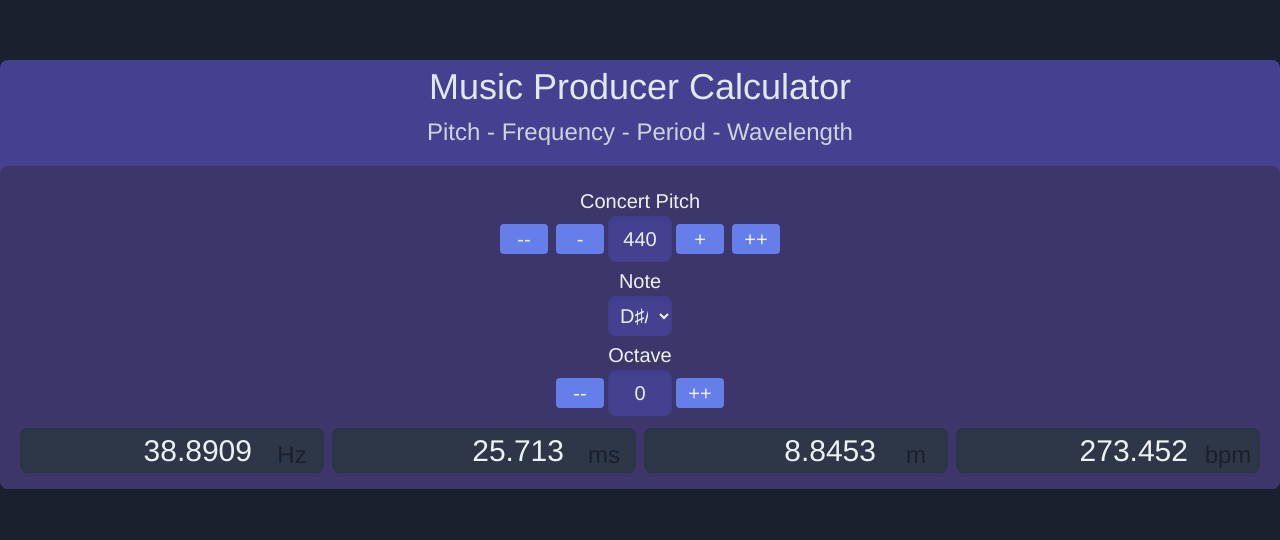
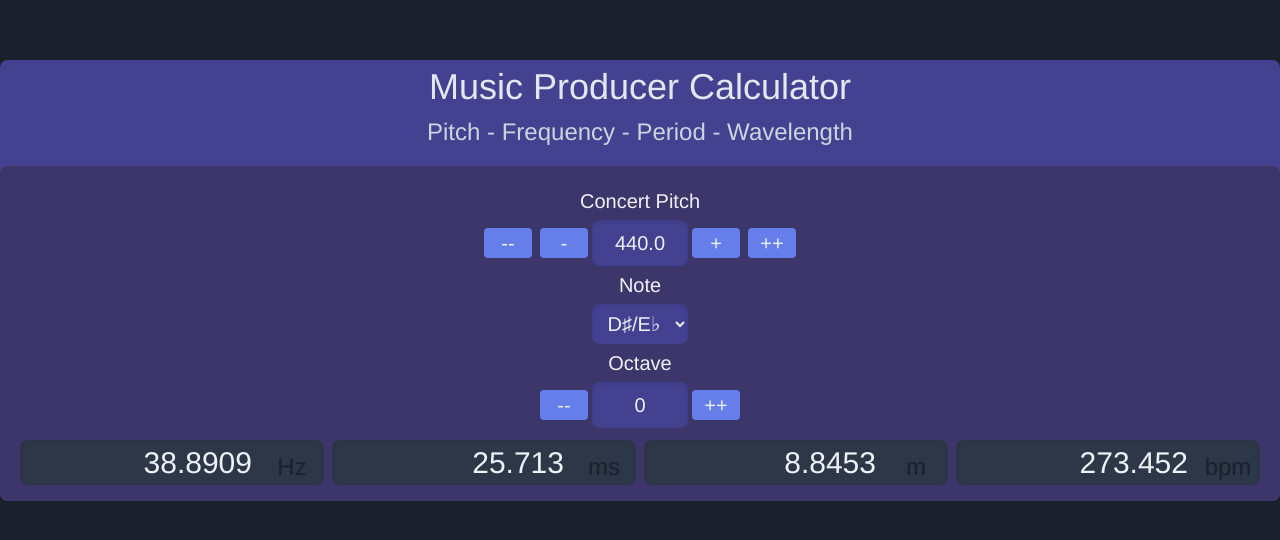
Before and after one commit to acornforth/producer-calc, a Vue app: page / in a window 1280 px wide. Shown: the top 540 px of the page. Built offline with nearby package versions, Linux system fonts and the light colour scheme.

Commit message:
upgrade to latest Vue3 and vite 2

```diff
--- a/src/components/Calculator.vue
+++ b/src/components/Calculator.vue
@@ -1,28 +1,24 @@
 <template>
   <div class="mt-4 p-4 rounded-lg text-gray-200 bg-indigo-900">
-    <label class="text-xl my-1 block">Concert Pitch<br>
+    <label class="text-xl my-1 block">Concert Pitch</label>
     <button @click="pitch -= 1">--</button>
     <button @click="pitch -= 0.1">-</button>
-      <input class="text-xl bg-indigo-800 rounded-lg w-16 shadow-inner py-2 text-center" type="text" v-model="pitch">
+    <input class="text-xl bg-indigo-800 rounded-lg w-24 shadow-inner py-2 text-center" type="text" v-model="pitch">
     <button @click="pitch += 0.1">+</button>
     <button @click="pitch += 1">++</button>
-    </label>
-    <label class="text-xl block my-1" for="note">
-      Note<br>
-      <select  class="bg-indigo-800 text-xl rounded-lg w-16 shadow-inner p-2 text-center"  name="note" id="note" v-model="note">
+    <label class="text-xl block my-1" for="note">Note</label>
+    <select  class="bg-indigo-800 text-xl rounded-lg w-24 shadow-inner p-2 text-center"  name="note" id="note" v-model="note">
       <option v-for="(note, number) in notes" class="bg-indigo-800" :value="number">{{note}}</option>
     </select>
-    </label>
-    <label class="text-xl block my-1">Octave<br>
+    <label class="text-xl block my-1">Octave</label>
     <button @click="octave -= 1">--</button>
-      <input class="text-xl bg-indigo-800 rounded-lg w-16 shadow-inner py-2 text-center" type="text" v-bind:value="octave">
+    <input class="text-xl bg-indigo-800 rounded-lg w-24 shadow-inner py-2 text-center" type="text" v-bind:value="octave">
     <button @click="octave += 1">++</button>
-    </label>
     <div class="mt-3 lg:flex justify-between">
-      <Value class="flex-1" :value="frequency" :unit="'Hz'"/>
-      <Value class="flex-1" :value="time" :unit="'ms'"/>
-      <Value class="flex-1" :value="length" :unit="'m'"/>
-      <Value class="flex-1" :value="bpm1" :unit="'bpm'"/>
+      <Value class="flex-1" :value="frequency" unit="Hz"/>
+      <Value class="flex-1" :value="time" unit="ms"/>
+      <Value class="flex-1" :value="length" unit="m"/>
+      <Value class="flex-1" :value="bpm1" unit="bpm"/>
     </div>
   </div>
 </template>
@@ -40,7 +36,7 @@ export default {
   data() {
     return {
       count: 0,
-      pitch: 440.0,
+      refpitch: 440.0,
       octave: 0,
       note: 7,
       notes: {1: 'A', 2:'A♯/B♭', 3: 'B', 4: 'C', 5: 'C♯/D♭', 6: 'D', 7: 'D♯/E♭', 8:'E', 9: 'F', 10: 'F♯/G♭', 11: 'G', 12: 'G♯/A♭'}
@@ -52,6 +48,14 @@ export default {
           this.pitch * Math.pow(Math.pow(2, (1/12)),(this.note-49+(12*this.octave))),
           4
       )
+    },
+    pitch: {
+      get() {
+        return this.refpitch.toFixed(1)
+      },
+      set(value: string) {
+        this.refpitch = parseFloat(value)
+      }
     },
     time() { // in ms
       return this.round(1000/this.frequency, 4)
--- a/src/components/Value.vue
+++ b/src/components/Value.vue
@@ -9,7 +9,7 @@
   </div>
 </template>
 
-<script>
+<script lang="ts">
 
 export default {
   name: "Value",
--- /dev/null
+++ b/vite.config.ts
@@ -0,0 +1,7 @@
+import { defineConfig } from 'vite'
+import vue from '@vitejs/plugin-vue'
+
+// https://vitejs.dev/config/
+export default defineConfig({
+  plugins: [vue()]
+})
```
Also changed, not shown: package.json (+10 -6 lines), src/App.vue (+4 -3 lines), 1 other file (tests, documents, lock files or other folders). Lines whose indentation alone changed are shown as unchanged.
